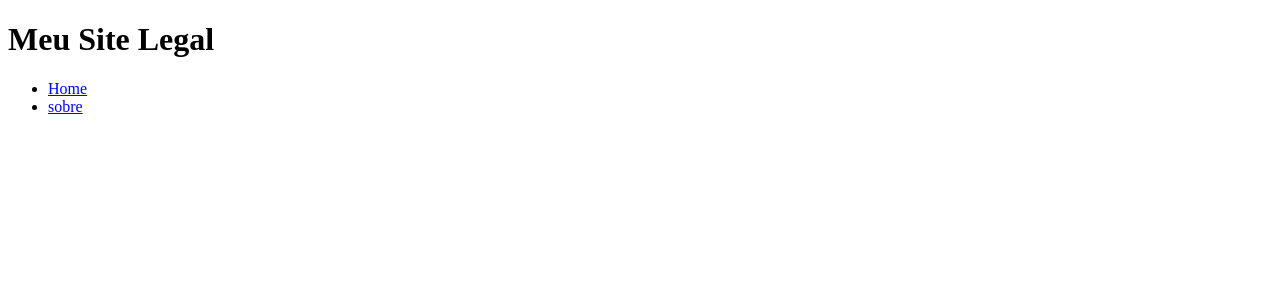
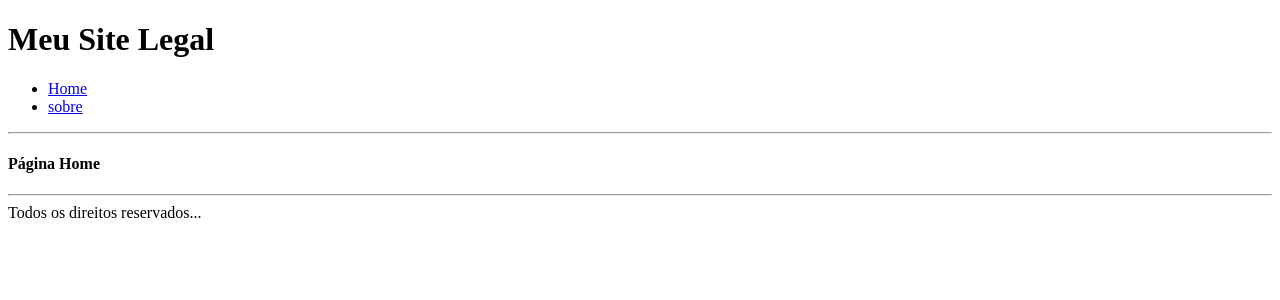
Before and after one commit to samara-maia/-Full-Stack-Development-QA, a React (Create React App) app in the folder 18 - react1/: page / in a window 1280 px wide. Shown: the top 300 px of the page. Built offline with nearby package versions, Linux system fonts and the light colour scheme.

Commit message:
aula 22 - Router Básico 2

```diff
--- a/18 - react1/src/App12.jsx
+++ b/18 - react1/src/App12.jsx
@@ -1,5 +1,8 @@
 import React from "react";
 import{ BrowserRouter, Switch, Route, Link} from 'react-router-dom'
+import Home from "./pages/Home";
+import Sobre from "./pages/Sobre";
+
 
 function App(){
   return(
@@ -17,6 +20,23 @@
         </ul>
       </nav>
     </header>
+    <hr/>
+
+    <Switch>
+      <Route exact path="/">
+        <Home/>
+      </Route>
+
+      <Route path="/sobre">
+        <Sobre/>
+      </Route>
+    </Switch>
+
+   <hr/>
+
+   <footer>
+     Todos os direitos reservados...
+   </footer>
     </BrowserRouter>
     )
 }
--- /dev/null
+++ b/18 - react1/src/pages/Home.js
@@ -0,0 +1,11 @@
+import React from 'react'
+
+function Home() {
+  return (
+    <div>
+      <h4>Página Home</h4>
+    </div>
+  )
+}
+
+export default Home
--- /dev/null
+++ b/18 - react1/src/pages/Sobre.js
@@ -0,0 +1,11 @@
+import React from 'react'
+
+function Sobre() {
+  return (
+    <div>
+      <h4>Página Sobre</h4>
+    </div>
+  )
+}
+
+export default Sobre
```
